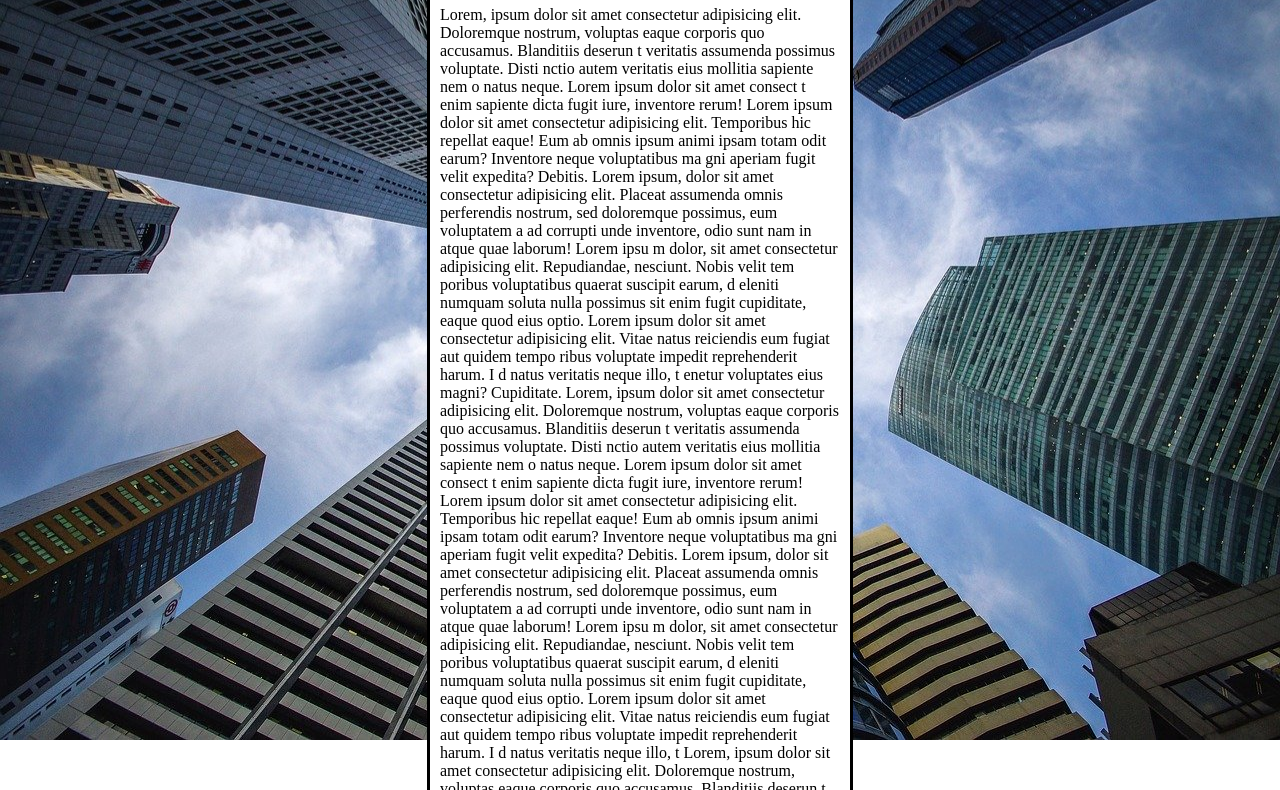
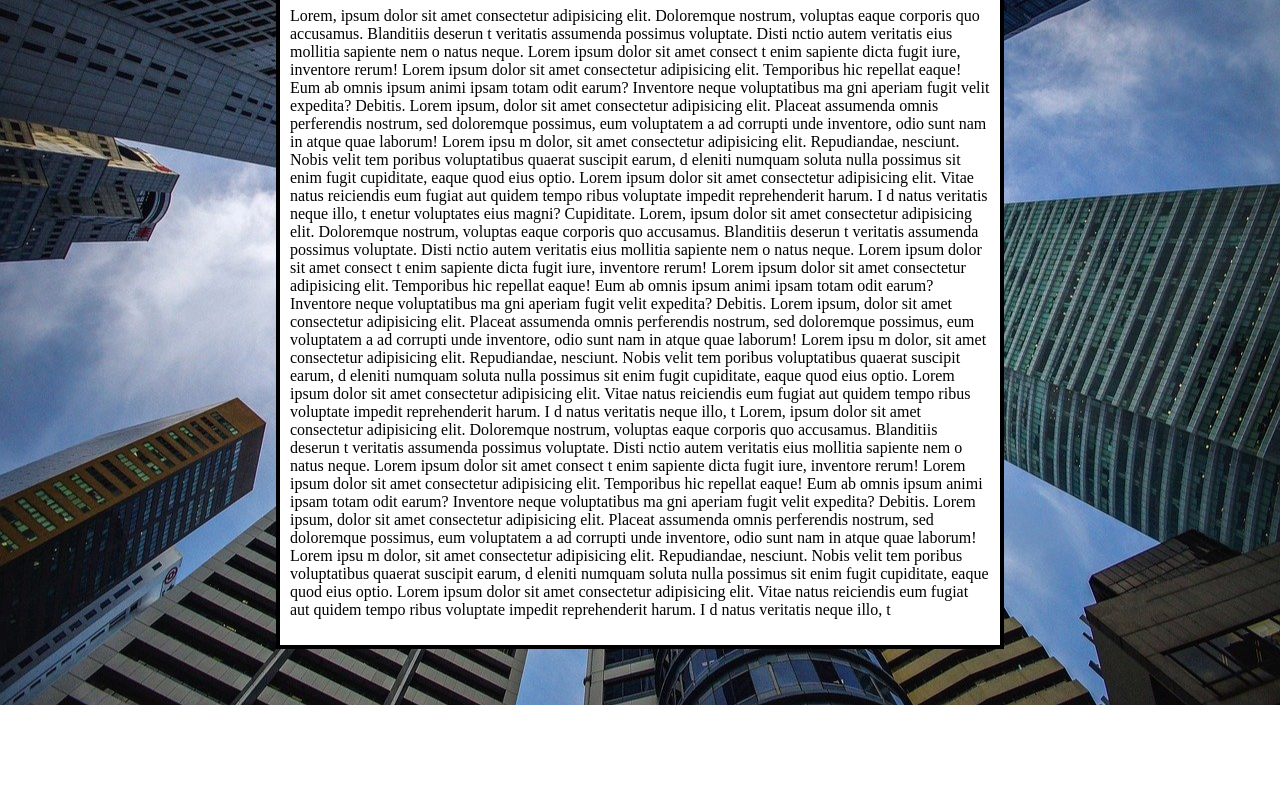
Before and after one commit to pelapato/escola, a plain HTML site: page ex022/fundo006.html in a window 1280 px wide. Shown: the part 95-885 px from the top of the page. After the commit the page ends 800 px from the top, so only its background shows below. Drawn offline with Linux system fonts and the light colour scheme.

Commit message:
atualixado

```diff
--- a/ex022/fundo006.html
+++ b/ex022/fundo006.html
@@ -8,19 +8,20 @@
 </head>
 <style>
     body{
-        height: 100vh;
+
         background-image: url('imagens/wallpaper002.jpg');
         background-position: center center;
-        background-repeat: repeat-x;
-        background-size: cover;
+        background-repeat: repeat-y;
+        background-size:  cover;
     }
     main{
+        background-size: fixed;
         background-color: white;
         color: black;
-        width: 400px;
+        max-width: 700px;
         padding: 10px;
         margin: auto;
-        border: 3px solid black;
+        border: 4px solid black;
     }
 </style>
 <body>
```
